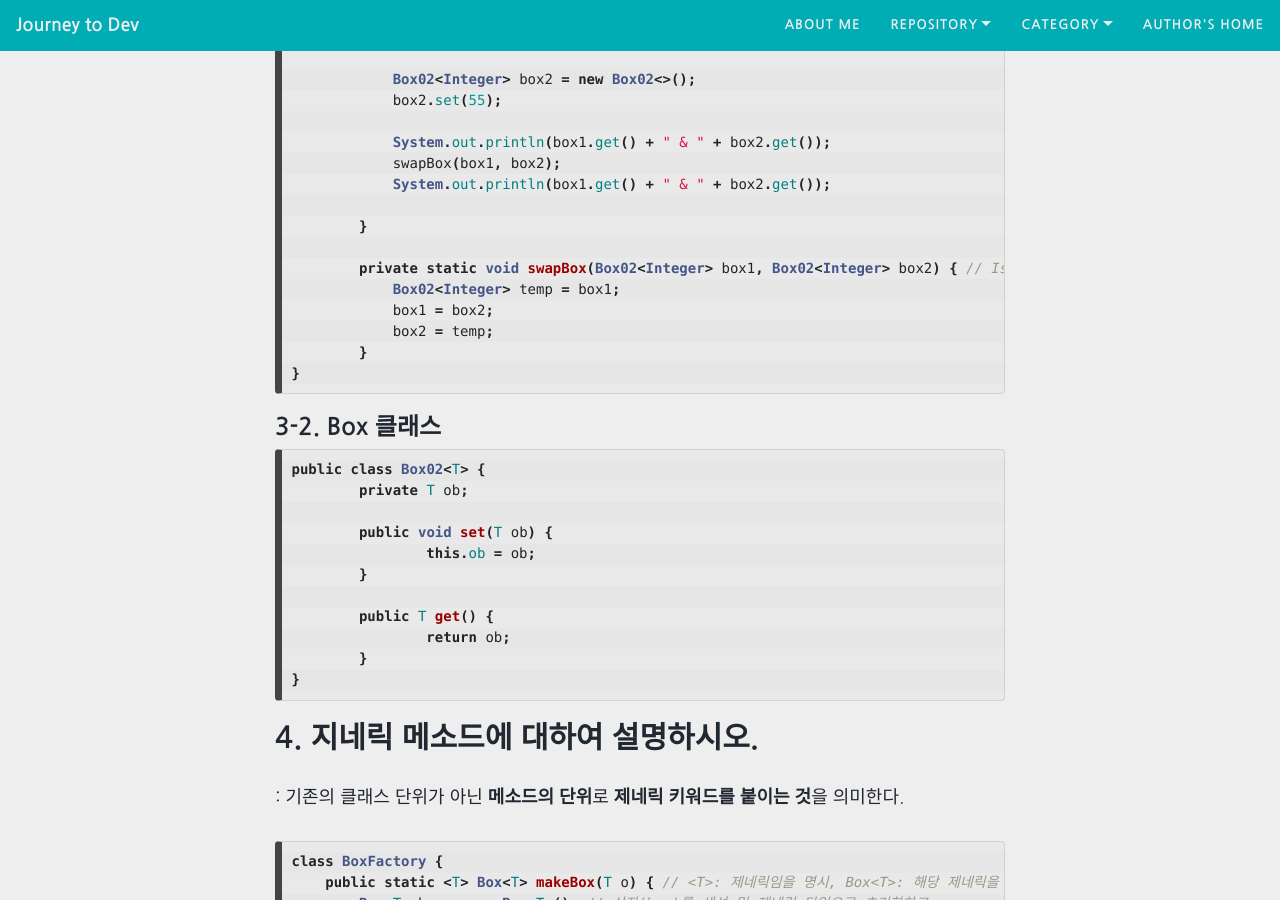
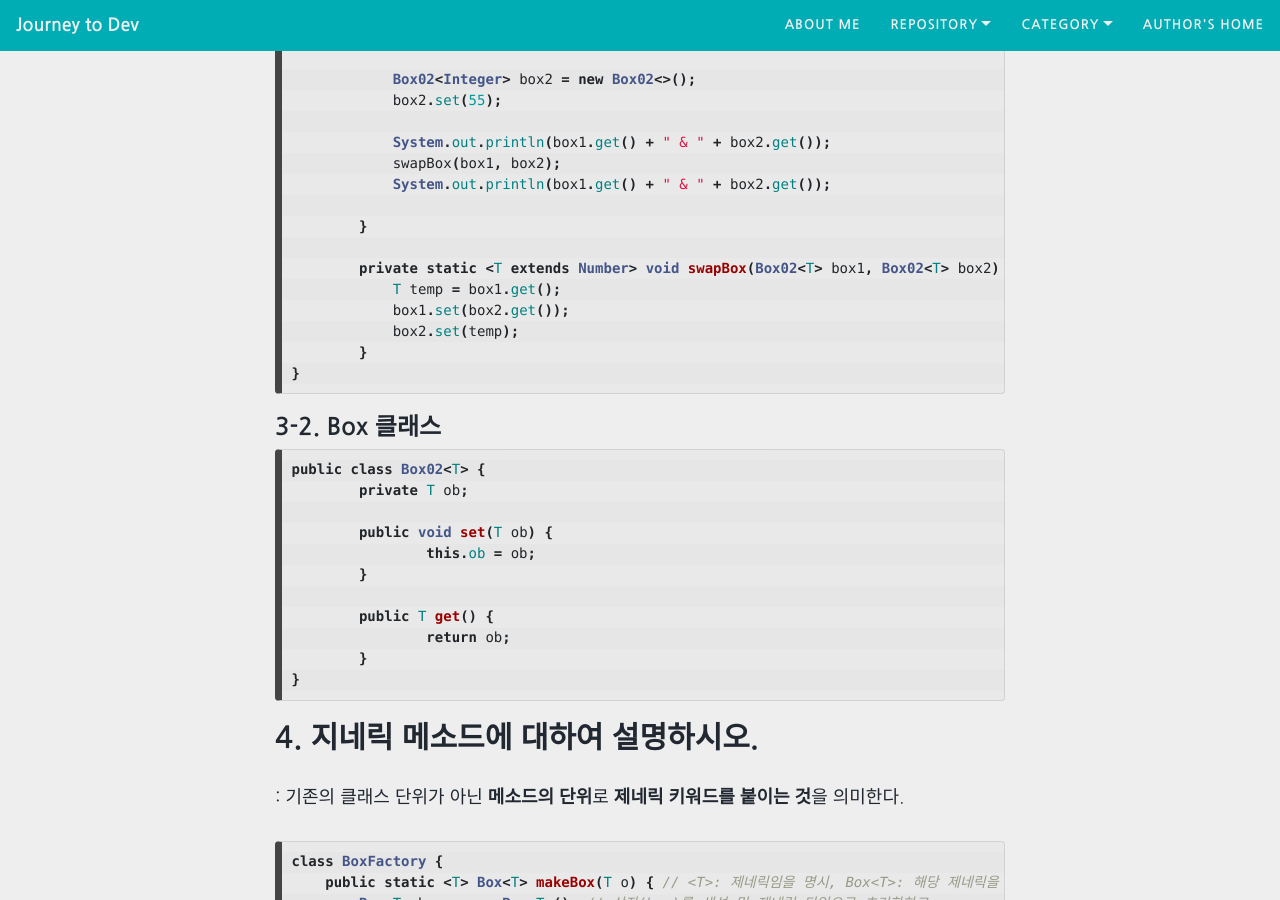
Before and after one commit to roqhdehd502/roqhdehd502.github.io, a Jekyll site: the page built from _posts/WebDev/2020-12-21-116.md, in a window 1280 px wide and 900 px high, scrolled down 2801 px. Built offline with Jekyll 4.4.1, drawn with Linux system fonts in a browser that asks for light colours; nearby versions of some CDN libraries.

Commit message:
Update 2020-12-21-116.md

````diff
--- a/_posts/WebDev/2020-12-21-116.md
+++ b/_posts/WebDev/2020-12-21-116.md
@@ -132,10 +132,10 @@ public class CombinationBox {
 
 	}
 
-	private static void swapBox(Box02<Integer> box1, Box02<Integer> box2) { // Issue Code
-	    Box02<Integer> temp = box1;
-	    box1 = box2;
-	    box2 = temp;
+	private static <T extends Number> void swapBox(Box02<T> box1, Box02<T> box2) {
+	    T temp = box1.get();
+	    box1.set(box2.get());
+	    box2.set(temp);
 	}
 }
 ```
````
